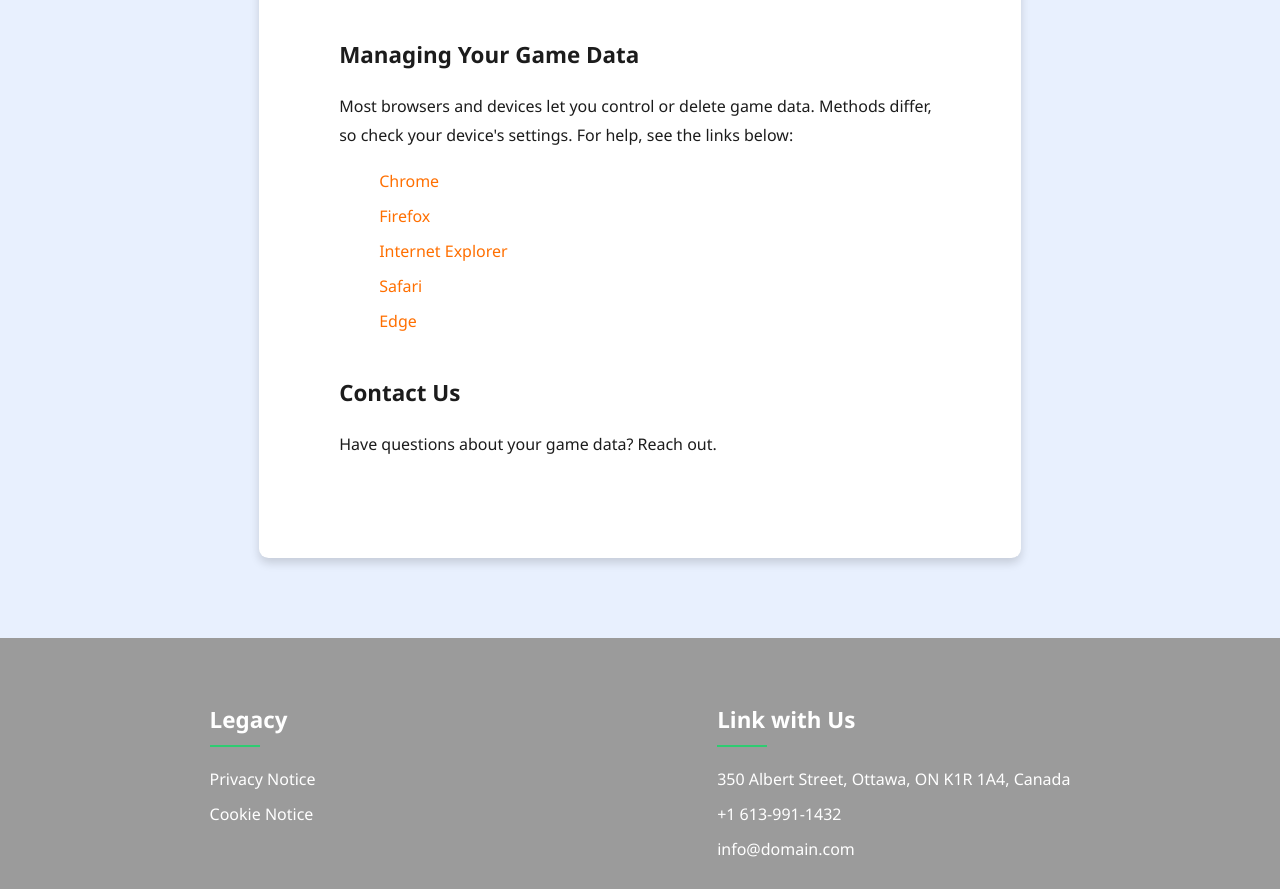
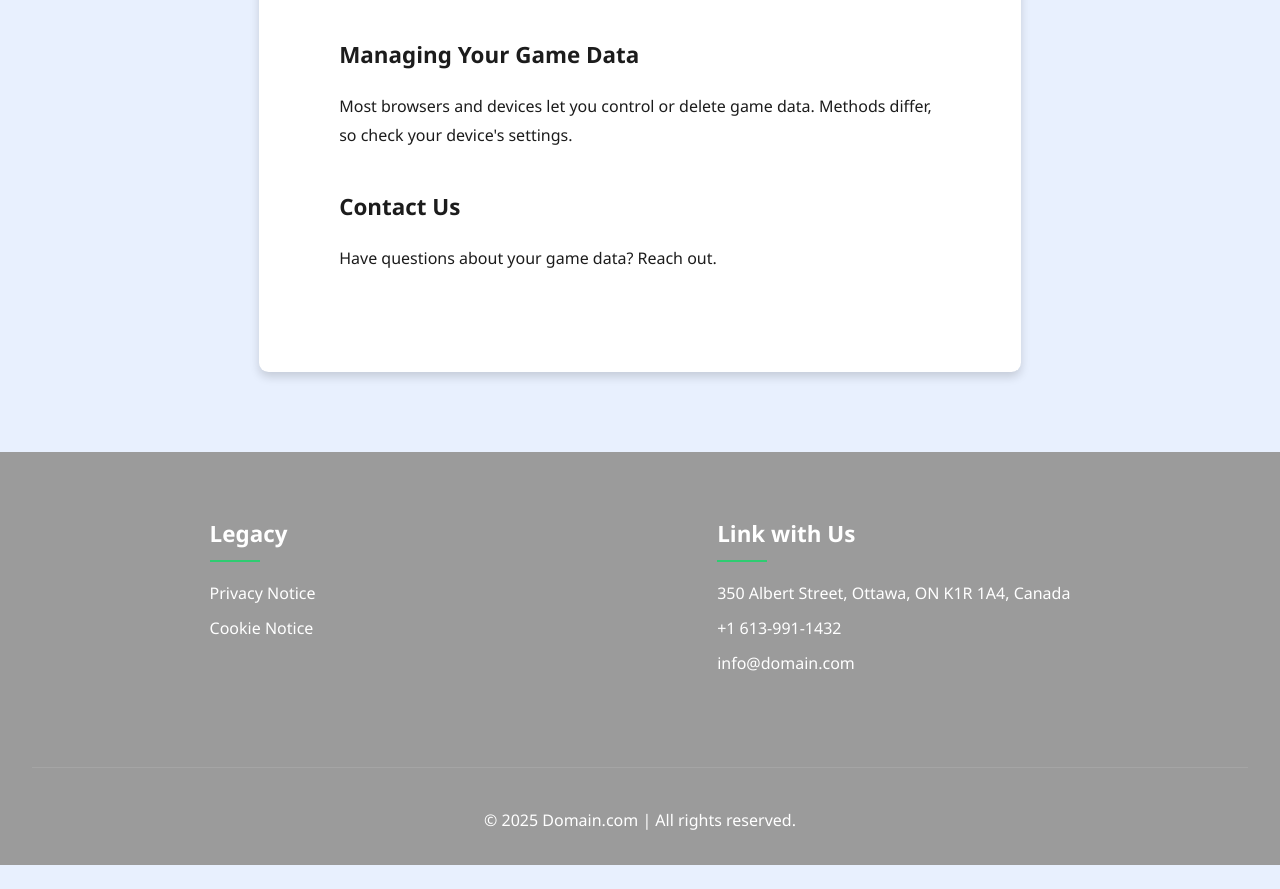
Before and after one commit to Artur-Luniaka/no_iframe_copy_4, a plain HTML site: page cookies.html in a window 1280 px wide. Shown: the part 1204-2093 px from the top of the page. After the commit the page ends 2069 px from the top, so only its background shows below. Drawn offline with Linux system fonts and the light colour scheme; a web font is replaced by a local one.

Commit message:
fix cookie page

```diff
--- a/cookies.html
+++ b/cookies.html
@@ -57,46 +57,8 @@
           <h3 class="cookies-section-subtitle">Managing Your Game Data</h3>
           <p class="cookies-text">
             Most browsers and devices let you control or delete game data.
-            Methods differ, so check your device's settings. For help, see the
-            links below:
+            Methods differ, so check your device's settings.
           </p>
-          <ul class="cookies-list">
-            <li class="cookies-list-item">
-              <a
-                href="https://support.google.com/chrome/answer/95647"
-                class="cookies-link"
-                >Chrome</a
-              >
-            </li>
-            <li class="cookies-list-item">
-              <a
-                href="https://support.mozilla.org/en-US/kb/enhanced-tracking-protection-firefox-desktop"
-                class="cookies-link"
-                >Firefox</a
-              >
-            </li>
-            <li class="cookies-list-item">
-              <a
-                href="https://support.microsoft.com/en-gb/help/17442/windows-internet-explorer-delete-manage-cookies"
-                class="cookies-link"
-                >Internet Explorer</a
-              >
-            </li>
-            <li class="cookies-list-item">
-              <a
-                href="https://support.apple.com/en-gb/guide/safari/sfri11471/mac"
-                class="cookies-link"
-                >Safari</a
-              >
-            </li>
-            <li class="cookies-list-item">
-              <a
-                href="https://support.microsoft.com/en-us/microsoft-edge/delete-cookies-in-microsoft-edge-63947406-40ac-c3b8-57b9-2a946a29ae09"
-                class="cookies-link"
-                >Edge</a
-              >
-            </li>
-          </ul>
 
           <h3 class="cookies-section-subtitle">Contact Us</h3>
           <p class="cookies-text">
```
